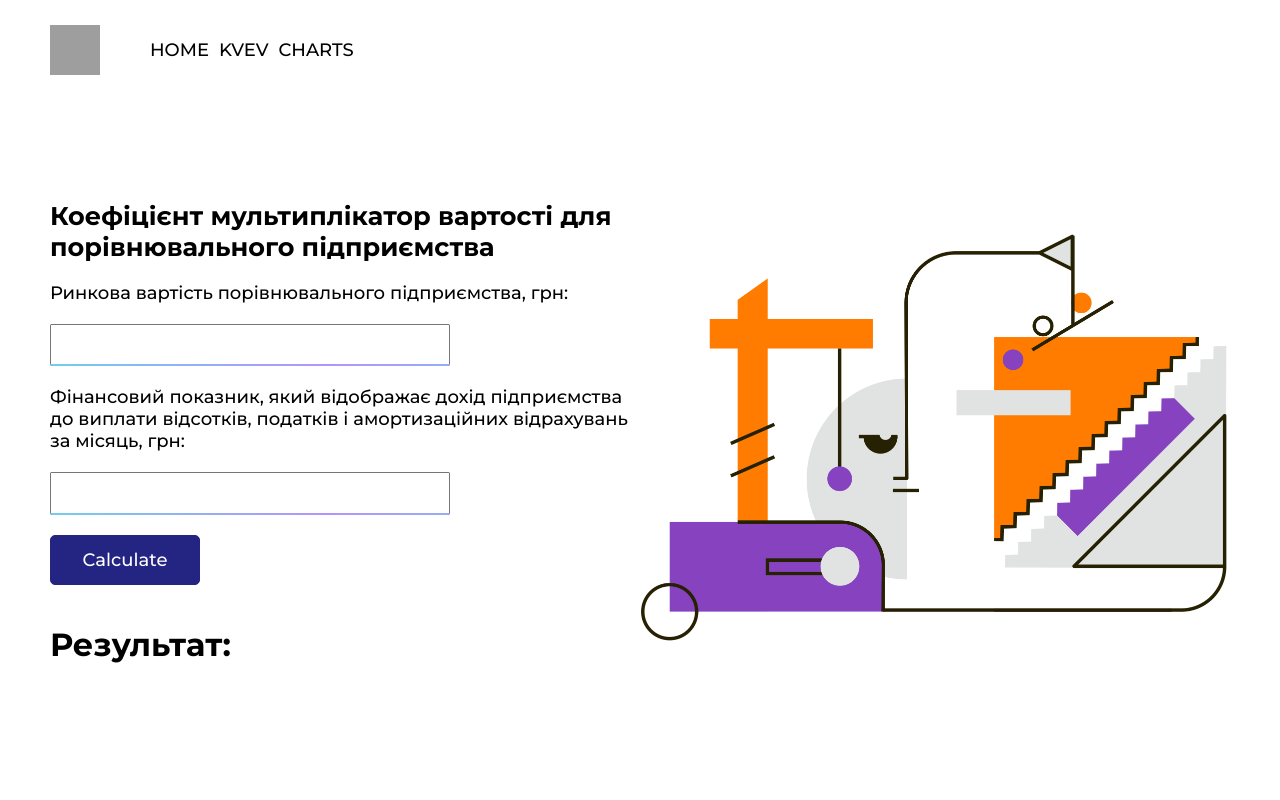
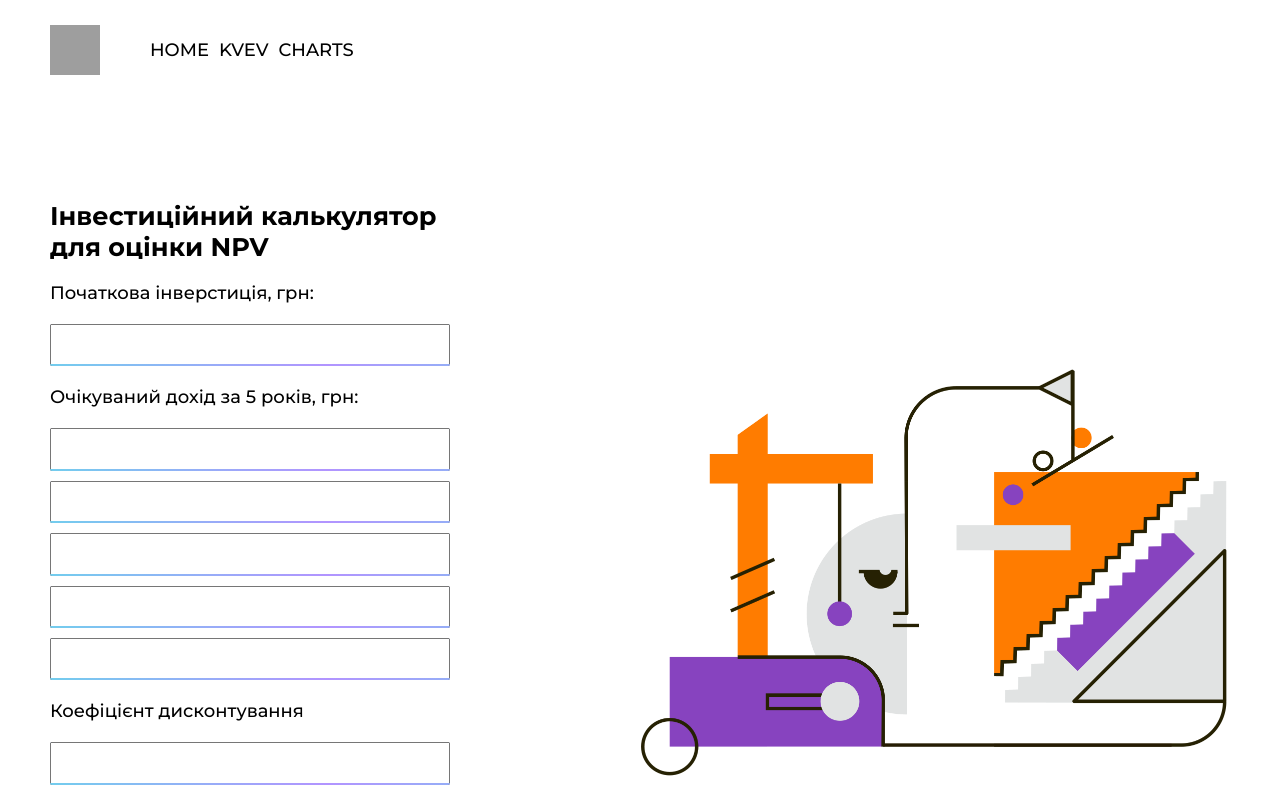
Before and after one commit to yana-mknm/finance-first, a React (Create React App) app: page /kvev in a window 1280 px wide. Shown: the top 800 px of the page. Built offline with nearby package versions, Linux system fonts and the light colour scheme; grey boxes are pictures that could not be loaded.

Commit message:
Update NPV calculation

```diff
--- a/src/components/Kvev/Kvev.js
+++ b/src/components/Kvev/Kvev.js
@@ -6,11 +6,16 @@ const Kvev = () => {
   useGaTracker();
   const [VEV, setVEV] = useState(null);
   const [EBITDA, setEBITDA] = useState(null);
+  const [FIRSTYEAR, setFIRSTYEAR] = useState(null);
+  const [SECONDYEAR, setSECONDYEAR] = useState(null);
+  const [THIRD, setTHIRD] = useState(null);
+  const [FOUR, setFOUR] = useState(null);
+  const [FIVE, setFIVE] = useState(null);
   const [result, setResult] = useState(null);
 
   const calculate = () => {
-    console.log(VEV / (12 * EBITDA));
-    let kvev = (VEV / (12 * EBITDA)).toFixed(2);
+    console.log((FIRSTYEAR / Math.pow((1+0.2),1)) + (SECONDYEAR / Math.pow((1.2),2)) + (THIRD / Math.pow((1.2),3)) + (FOUR / Math.pow((1.2),4)) + (FIVE / Math.pow((1.2),5)) - VEV);
+    let kvev = ((FIRSTYEAR / Math.pow((1+0.2),1)) + (SECONDYEAR / Math.pow((1.2),2)) + (THIRD / Math.pow((1.2),3)) + (FOUR / Math.pow((1.2),4)) + (FIVE / Math.pow((1.2),5)) - VEV).toFixed(2);
     setResult(kvev);
   };
 
@@ -18,12 +23,12 @@ const Kvev = () => {
     <div className="kvev-container">
         <div className="kvev-container__left">
             <h1 className="kvev-header">
-                Коефіцієнт мультиплікатор вартості для порівнювального підприємства
+                Інвестиційний калькулятор <br/> для оцінки NPV
             </h1>
             <div  className="kvev-form__container">
                 <div className="kvev-form__input-container">
                     <label className="kvev-form__input-label">
-                        Ринкова вартість порівнювального підприємства, грн:
+                        Початкова інверстиція, грн:
                     </label>
                     <div className="webflow-style-input">
                         <input
@@ -34,8 +39,42 @@ const Kvev = () => {
                 </div>
                 <div className="kvev-form__input-container">
                     <label className="kvev-form__input-label">
-                        Фінансовий показник, який відображає дохід підприємства до виплати
-                        відсотків, податків і амортизаційних відрахувань за місяць, грн:
+                        Очікуваний дохід за 5 років, грн:
+                    </label>
+                    <div className="webflow-style-input">
+                        <input
+                            type="number"
+                            onChange={(el) => setFIRSTYEAR(el.target.value)}
+                        />
+                    </div>
+                    <div className="webflow-style-input">
+                        <input
+                            type="number"
+                            onChange={(el) => setSECONDYEAR(el.target.value)}
+                        />
+                    </div>
+                    <div className="webflow-style-input">
+                        <input
+                            type="number"
+                            onChange={(el) => setTHIRD(el.target.value)}
+                        />
+                    </div>
+                    <div className="webflow-style-input">
+                        <input
+                            type="number"
+                            onChange={(el) => setFOUR(el.target.value)}
+                        />
+                    </div>
+                    <div className="webflow-style-input">
+                        <input
+                            type="number"
+                            onChange={(el) => setFIVE(el.target.value)}
+                        />
+                    </div>
+                </div>
+                <div className="kvev-form__input-container">
+                    <label className="kvev-form__input-label">
+                        Коефіцієнт дисконтування
                     </label>
                     <div className="webflow-style-input">
                         <input
@@ -48,7 +87,7 @@ const Kvev = () => {
                     className="button button-blue"
                     onClick={calculate}
                 >
-                    Calculate
+                    Обчислити
                 </button>
             </div>
             <div className="kvev-result__container">
```
